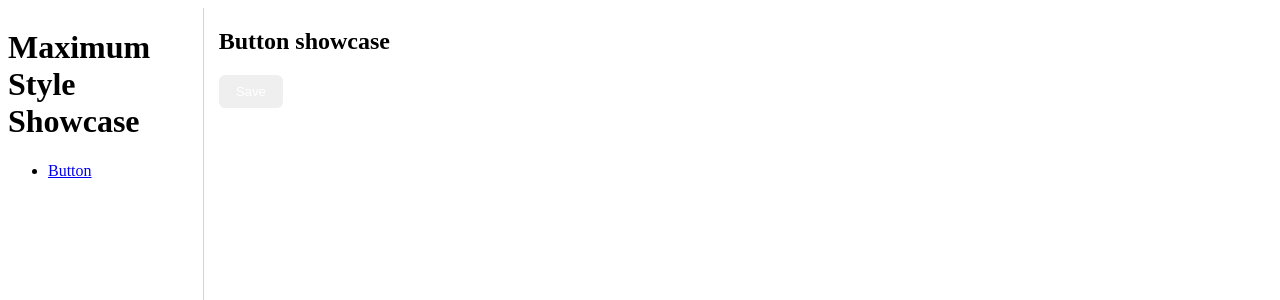
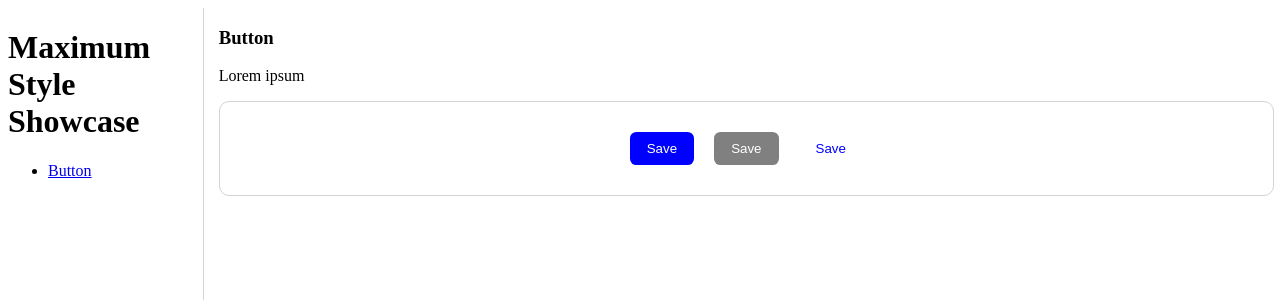
Before and after one commit to maximum-style/angular-components, an Angular app: page /showcase/button in a window 1280 px wide. Shown: the top 300 px of the page. Built offline with nearby package versions, Linux system fonts and the light colour scheme.

Commit message:
Adicionado inputSignal de tipo do botão

```diff
--- a/src/app/components/button/button.directive.scss
+++ b/src/app/components/button/button.directive.scss
@@ -1,3 +1,26 @@
-.primary-button {
-    background-color: aqua;
+.max-button {
+    padding: 0.5rem 1rem;
+    border-radius: 0.4rem;
+    border: 1px solid transparent;
+    //background-color: blue($color: #000000);
+    color: #fff;
+    cursor: pointer;
+
+    :disabled {
+        cursor: default !important;
+        pointer-events: none !important;
+    }
+
+    &.primary {
+        background-color: blue !important;
+    }
+
+    &.secondary {
+        background-color: gray !important;
+    }
+
+    &.auxiliary {
+        background-color: transparent !important;
+        color: blue !important
+    }
 }
--- a/src/app/components/button/button.directive.ts
+++ b/src/app/components/button/button.directive.ts
@@ -1,14 +1,15 @@
-import { Directive } from '@angular/core';
+import { Directive, input } from '@angular/core';
 
 @Directive({
-  selector: '[max-button]',
+  selector: 'button[max-button]',
   host: {
-    'class': 'button'
+    '[class]': '"max-button " + type()',
+    '[attr.aria-disabled]': 'true'
   },
 
 })
 export class ButtonDirective {
 
-  constructor() { }
+  public type = input<string>('primary');
 
 }
--- a/src/app/showcase/button-showcase/button-showcase.component.html
+++ b/src/app/showcase/button-showcase/button-showcase.component.html
@@ -1,2 +1,5 @@
-<h2>Button showcase</h2>
-<button max-button>Save</button>
+<max-showcase-example [title]="'Button'" [description]="'Lorem ipsum'">
+        <button max-button disabled>Save</button>
+        <button max-button [type]="'secondary'">Save</button>
+        <button max-button [type]="'auxiliary'">Save</button>
+</max-showcase-example>
--- /dev/null
+++ b/src/app/showcase/button-showcase/button-showcase.component.scss
@@ -0,0 +1,3 @@
+button + button {
+    margin-left: 20px;
+}
--- a/src/app/showcase/showcase-example/showcase-example.component.html
+++ b/src/app/showcase/showcase-example/showcase-example.component.html
@@ -1,5 +1,5 @@
 <h3>{{ title() }}</h3>
 <p>{{ description() }}</p>
-<div class="example-container">
+<div class="example-card">
     <ng-content />
 </div>
--- a/src/styles.scss
+++ b/src/styles.scss
@@ -1,15 +1,2 @@
 /* You can add global styles to this file, and also import other style files */
-
-.button {
-    padding: 0.5rem 1rem;
-    border-radius: 0.4rem;
-    color: #444;
-    border: 1px solid transparent;
-    background-color: blue($color: #000000);
-    color: #fff;
-
-    &--secondary {
-        color: var(--primary);
-        border-color: #333;
-    }
-}
+@import url(app/components/button/button.directive.scss);
```
Also changed, not shown: src/app/showcase/button-showcase/button-showcase.component.ts (+8 -1 lines).
